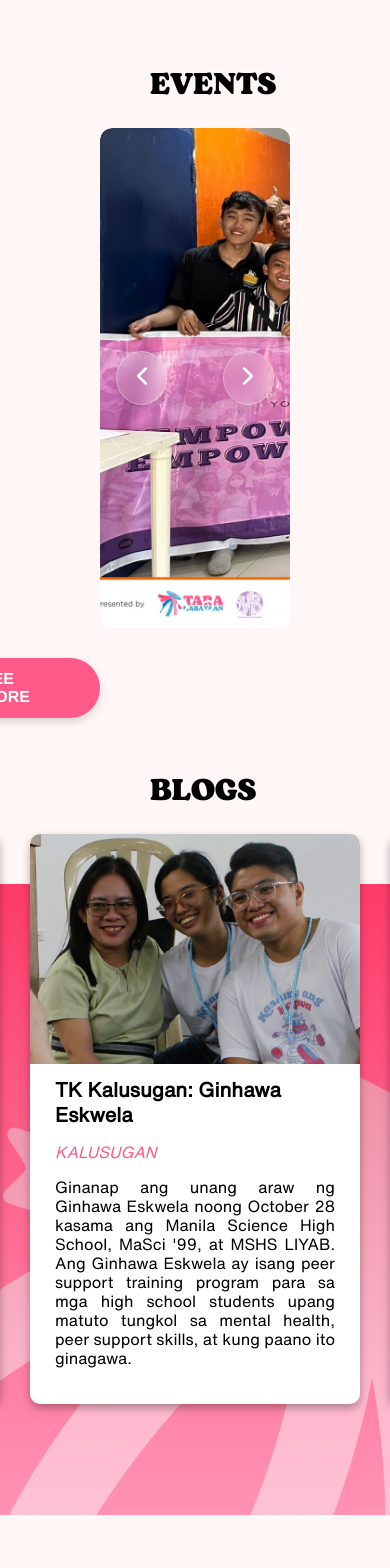
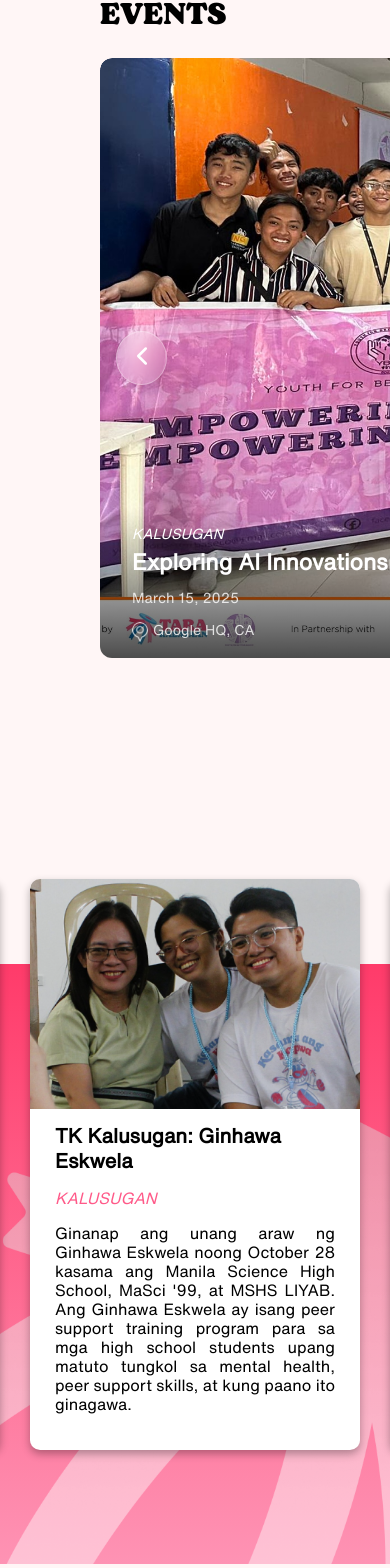
Before and after one commit to afgeloo/TK-Website, a React (Vite) app: page / in a window 390 px wide. Shown: the part 3256-4824 px from the top of the page. Built offline with nearby package versions, Linux system fonts and the light colour scheme.

Commit message:
make it a bit more responsive

```diff
--- a/src/homepage/blogs-sec.tsx
+++ b/src/homepage/blogs-sec.tsx
@@ -40,11 +40,12 @@ const blogData: Blog[] = [
 const BlogsSec: React.FC = () => {
   return (
     <div className="blogs-sec">
-      <h1 className="blogs-header">BLOGS</h1>
       <div className="blogs-bg">
         <img className="blogs-bg-tk" src="./src/assets/homepage/blogs-bg.png" alt="Blogs Background" />
         <div className="blogs-content">
-          <div className="blogs-container">
+          <div className="blogs-container-sec">
+            <h1 className="blogs-header">BLOGS</h1>
+            <div className="blogs-container">
             {blogData.map(({ id, image, title, category, description }) => (
               <div key={id} className="blog-box">
                 <div className="blogs-image-container">
@@ -61,6 +62,7 @@ const BlogsSec: React.FC = () => {
                 </div>
               </div>
             ))}
+            </div>
           </div>
           <div className="blogs-sec-nav">
             <Link to="/Blogs" className="nav-blogs">
--- a/src/homepage/css/blogs-sec.css
+++ b/src/homepage/css/blogs-sec.css
@@ -11,20 +11,14 @@
     overflow: hidden;
     gap: 5px;
     padding: 0;
-    margin-top: 20px;
-}
-
-.blogs-header{
-    font-family: 'Bogart Trial', sans-serif;
-    font-size: 30px;
-    font-weight: bold;
-    padding: 10px 100px 0 150px;
+    margin-top: -20px;
+    margin-bottom: 80px;
 }
 
 .blogs-bg{
     background: linear-gradient(to bottom, #FF3B6A, #FE93B4);
     z-index:-1;
-    margin-top:70px;
+    margin-top:150px;
     min-height: 600px;
     display: flex;
     justify-content: center;
@@ -37,7 +31,7 @@
     max-width: clamp(200px, 60rem, 600px);
     padding: 0;
     align-items: flex-end;
-    margin-top: 140px;
+    margin-top: 100px;
     position: absolute;
     left: 0;
 }
@@ -46,7 +40,19 @@
     z-index:1;
     margin-top: -70px;
     position:relative;
+}
 
+.blogs-container-sec {
+    position: relative;
+    margin-top: -100px;
+    z-index: 10;
+}
+.blogs-header{
+    font-family: 'Bogart Trial', sans-serif;
+    font-size: 30px;
+    font-weight: bold;
+    margin-left: 30px;
+    margin-bottom: -5px;
 }
 
 .blogs-container {
--- a/src/homepage/css/events-carousel.css
+++ b/src/homepage/css/events-carousel.css
@@ -16,8 +16,8 @@
     overflow: hidden;
     position: relative;
     width: 100%;
-    max-width: 900px;
-    height: 500px;
+    max-width: 1000px;
+    height: 600px;
     margin: auto;
     border-radius: 12px;
     background: transparent;
@@ -42,7 +42,7 @@
 }
 
 .carousel-slide img {
-    max-width: 900px;
+    max-width: 1000px;
     height: 100%;
     object-fit: cover;
     border-radius: 12px;
--- a/src/homepage/css/events-sec.css
+++ b/src/homepage/css/events-sec.css
@@ -16,23 +16,30 @@
     padding: 10px;
     max-width: 100%;
     gap: 5px;
-    margin-top: -180px;
+    margin-top: -250px;
     padding: 20px 100px 0 100px;
+    margin-bottom: 100px;
+}
+.events-sec-content {
+  display: flex;
+  flex-direction: column;
+  align-items: center;
+  width: fit-content;
+  margin: 0 auto;
 }
 
-.events-header{
-    font-family: 'Bogart Trial', sans-serif;
-    text-align: start;
-    font-size: 30px;
-    font-weight: bold;
-    margin-left: 50px;
+.events-header {
+  align-self: flex-start;
+  font-family: 'Bogart Trial', sans-serif;
+  font-size: 30px;
+  font-weight: bold;
 }
 
 .events-sec-nav{
     display: flex;
     justify-content: flex-end;
+    align-self: flex-end;
     margin-top: 30px;
-    margin-right: 220px;
 }
 
 .nav-events {
--- a/src/homepage/css/partner-sec.css
+++ b/src/homepage/css/partner-sec.css
@@ -1,5 +1,6 @@
 .partner-sec {
   margin-top: 50px;
+  margin-bottom: 50px;
   padding: 0;
   gap: 5px;
   overflow-y: hidden;
--- a/src/homepage/events-sec.tsx
+++ b/src/homepage/events-sec.tsx
@@ -43,13 +43,13 @@ const EventsSec: React.FC = memo(() => (
       <div className="carousel-container">
         <EventsCarousel slides={slides} autoSlide autoSlideInterval={5000} />
       </div>
-    </div>
-    <div className="events-sec-nav">
+      <div className="events-sec-nav">
       <Link to="/Events" className="nav-events">
         <img src={`${assetsPath}calendar.png`} alt="Calendar Icon" />
         SEE MORE
       </Link>
     </div>
+    </div>
   </div>
 ));
 
```
